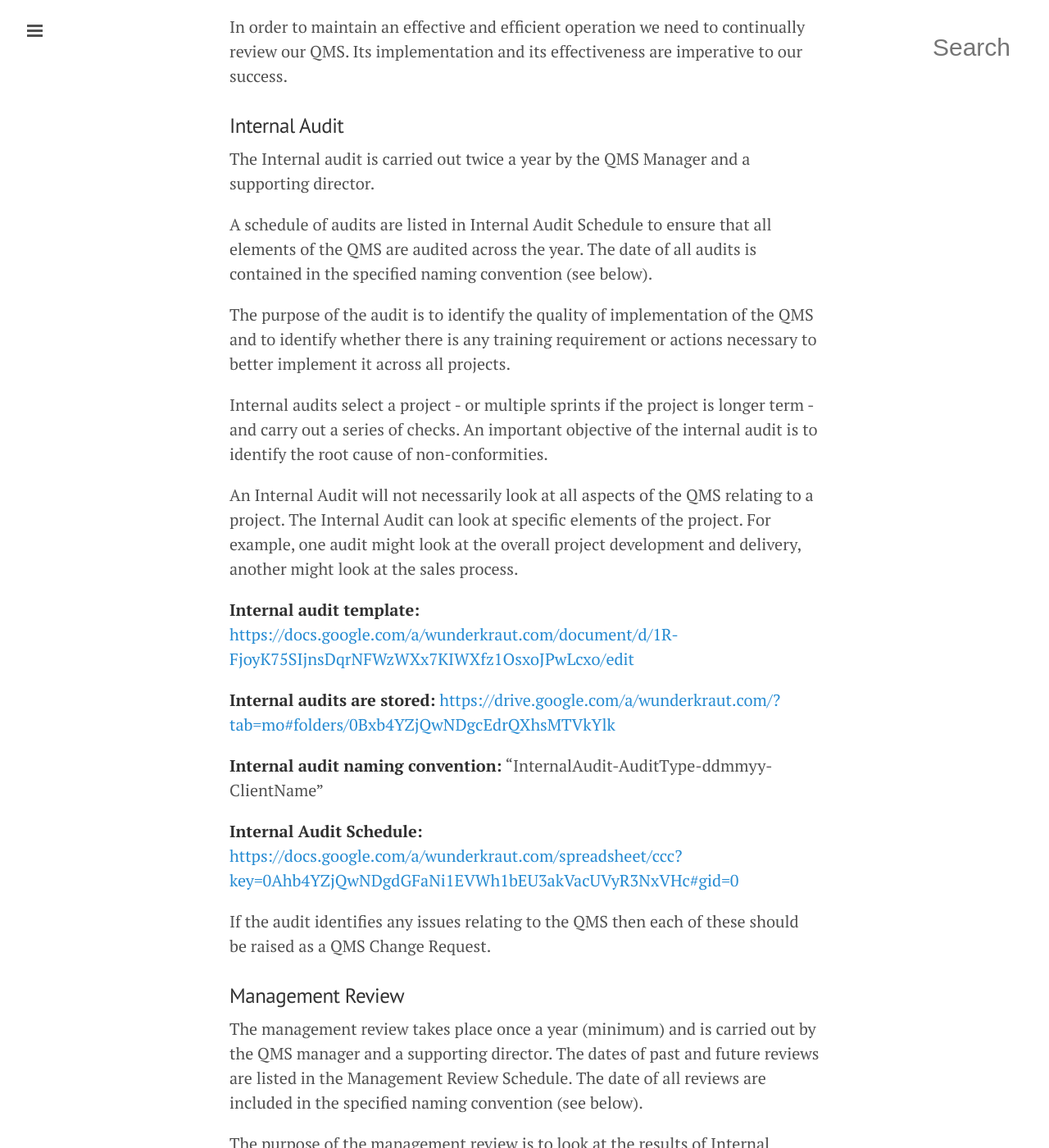
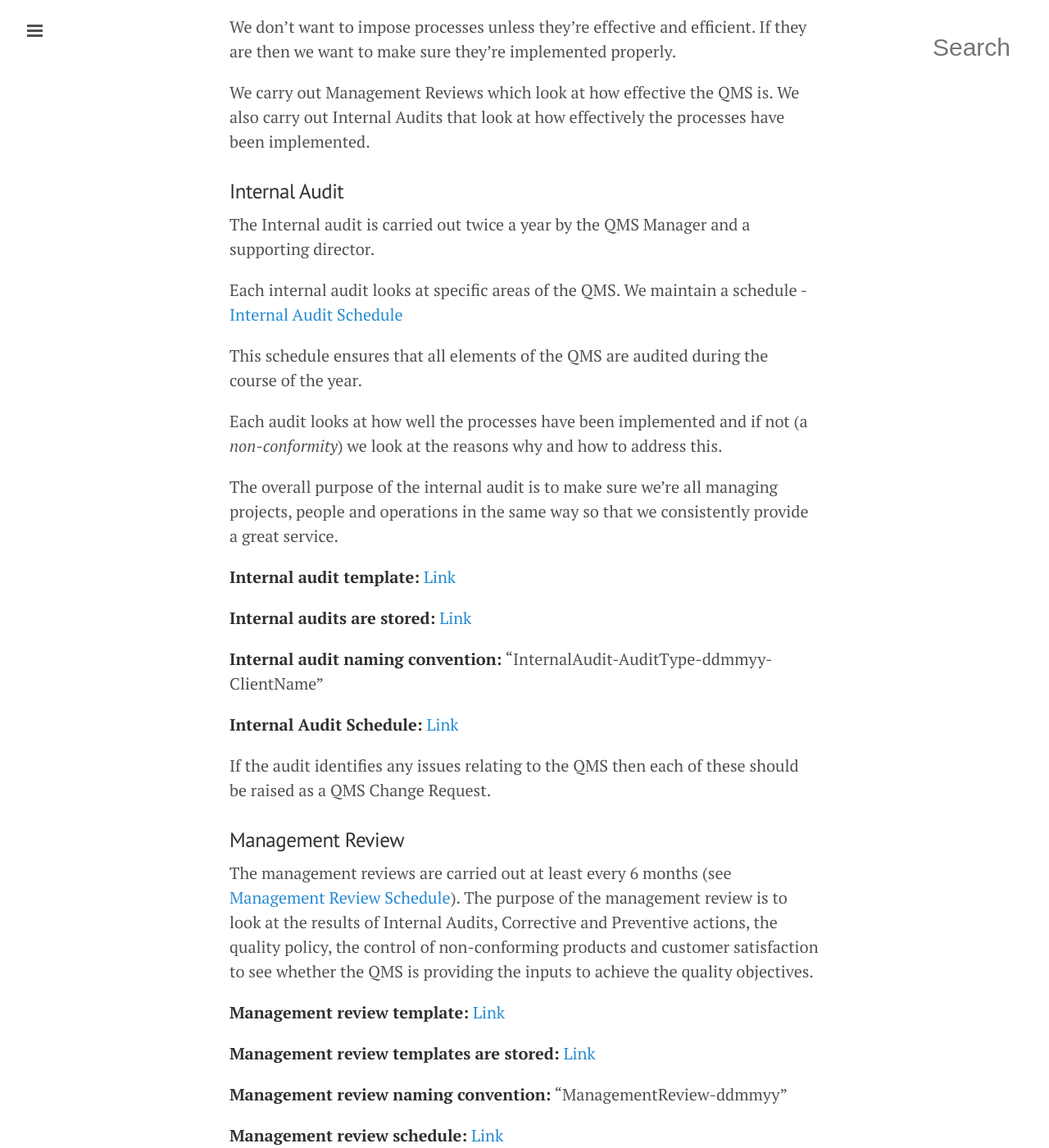
Before and after one commit to tormi/WunderWay, a Jekyll site: the page built from projects/qms-internal-audits-and-management-reviews.md, in a window 1280 px wide and 1400 px high, scrolled down 282 px. Shown: the whole window at 82% size. Built offline with Jekyll 4.4.1, drawn with Linux system fonts in a browser that asks for light colours; Markdown is read by kramdown in place of the engine named in the settings; some of the changed text lies outside the part shown.

Commit message:
Simplifying the internal audits and mgt reviews

```diff
--- a/projects/qms-internal-audits-and-management-reviews.md
+++ b/projects/qms-internal-audits-and-management-reviews.md
@@ -5,50 +5,50 @@ categories: Admin
 tags:
 title: QMS Internal Audits & Management Reviews
 ---
-In order to maintain an effective and efficient operation we need to continually review our QMS. Its implementation and its effectiveness are imperative to our success.
+We don't want to impose processes unless they're effective and efficient. If they are then we want to make sure they're implemented properly.
+
+We carry out Management Reviews which look at how effective the QMS is. We also carry out Internal Audits that look at how effectively the processes have been implemented.
 
 ### Internal Audit
 
 The Internal audit is carried out twice a year by the QMS Manager and a supporting director.
 
-A schedule of audits are listed in Internal Audit Schedule to ensure that all elements of the QMS are audited across the year. The date of all audits is contained in the specified naming convention (see below).
+Each internal audit looks at specific areas of the QMS. We maintain a schedule - [Internal Audit Schedule](https://docs.google.com/a/wunderkraut.com/spreadsheet/ccc?key=0Ahb4YZjQwNDgdGFaNi1EVWh1bEU3akVacUVyR3NxVHc#gid=0)
 
-The purpose of the audit is to identify the quality of implementation of the QMS and to identify whether there is any training requirement or actions necessary to better implement it across all projects.
+This schedule ensures that all elements of the QMS are audited during the course of the year.
 
-Internal audits select a project - or multiple sprints if the project is longer term - and carry out a series of checks. An important objective of the internal audit is to identify the root cause of non-conformities.
+Each audit looks at how well the processes have been implemented and if not (a *non-conformity*) we look at the reasons why and how to address this.
 
-An Internal Audit will not necessarily look at all aspects of the QMS relating to a project. The Internal Audit can look at specific elements of the project. For example, one audit might look at the overall project development and delivery, another might look at the sales process.
+The overall purpose of the internal audit is to make sure we're all managing projects, people and operations in the same way so that we consistently provide a great service.
 
 **Internal audit template:**
-<https://docs.google.com/a/wunderkraut.com/document/d/1R-FjoyK75SIjnsDqrNFWzWXx7KIWXfz1OsxoJPwLcxo/edit>
+[Link](https://docs.google.com/a/wunderkraut.com/document/d/1R-FjoyK75SIjnsDqrNFWzWXx7KIWXfz1OsxoJPwLcxo/edit)
 
 **Internal audits are stored:**
-<https://drive.google.com/a/wunderkraut.com/?tab=mo#folders/0Bxb4YZjQwNDgcEdrQXhsMTVkYlk>
+[Link](https://drive.google.com/a/wunderkraut.com/?tab=mo#folders/0Bxb4YZjQwNDgcEdrQXhsMTVkYlk)
 
 **Internal audit naming convention:**
 “InternalAudit-AuditType-ddmmyy-ClientName”
 
 **Internal Audit Schedule:**
-<https://docs.google.com/a/wunderkraut.com/spreadsheet/ccc?key=0Ahb4YZjQwNDgdGFaNi1EVWh1bEU3akVacUVyR3NxVHc#gid=0>
+[Link](https://docs.google.com/a/wunderkraut.com/spreadsheet/ccc?key=0Ahb4YZjQwNDgdGFaNi1EVWh1bEU3akVacUVyR3NxVHc#gid=0)
 
 If the audit identifies any issues relating to the QMS then each of these should be raised as a QMS Change Request.
 
 ### Management Review
 
-The management review takes place once a year (minimum) and is carried out by the QMS manager and a supporting director. The dates of past and future reviews are listed in the Management Review Schedule. The date of all reviews are included in the specified naming convention (see below).
-
-The purpose of the management review is to look at the results of Internal Audits, Corrective and Preventive actions, the quality policy, the control of non-conforming products and customer satisfaction to see whether the QMS is providing the inputs to achieve the quality objectives.
+The management reviews are carried out at least every 6 months (see [Management Review Schedule](https://docs.google.com/a/wunderkraut.com/spreadsheet/ccc?key=0Ahb4YZjQwNDgdDY1VURkSVBfejJNMlBPbVU3WVl0YVE#gid=0)). The purpose of the management review is to look at the results of Internal Audits, Corrective and Preventive actions, the quality policy, the control of non-conforming products and customer satisfaction to see whether the QMS is providing the inputs to achieve the quality objectives.
 
 **Management review template:**
-<https://docs.google.com/a/wunderkraut.com/document/d/1DkaK7SV_6dkpSTTAukJ2CbycD1ybxnchNVLEGYjZHOo/edit>
+[Link](https://docs.google.com/a/wunderkraut.com/document/d/1DkaK7SV_6dkpSTTAukJ2CbycD1ybxnchNVLEGYjZHOo/edit)
 
 **Management review templates are stored:**
-<https://drive.google.com/a/wunderkraut.com/?tab=mo#folders/0Bxb4YZjQwNDgbWJra3pJRkZXcTg>
+[Link](https://drive.google.com/a/wunderkraut.com/?tab=mo#folders/0Bxb4YZjQwNDgbWJra3pJRkZXcTg)
 
 **Management review naming convention:**
 “ManagementReview-ddmmyy”
 
 **Management review schedule:**
-<https://docs.google.com/a/wunderkraut.com/spreadsheet/ccc?key=0Ahb4YZjQwNDgdDY1VURkSVBfejJNMlBPbVU3WVl0YVE#gid=0>
+[Link](https://docs.google.com/a/wunderkraut.com/spreadsheet/ccc?key=0Ahb4YZjQwNDgdDY1VURkSVBfejJNMlBPbVU3WVl0YVE#gid=0)
 
-If the management review identifies any issues relating to the QMS then each of these should be raised as a QMS Change Request (see top of this page).
+If the management review identifies any issues relating to the QMS then each of these will be raised as a change request by adding the details as a story to [Rally > Wunderroot > QMS > backlog](https://rally1.rallydev.com/#/18084711157d/backlog).
```
